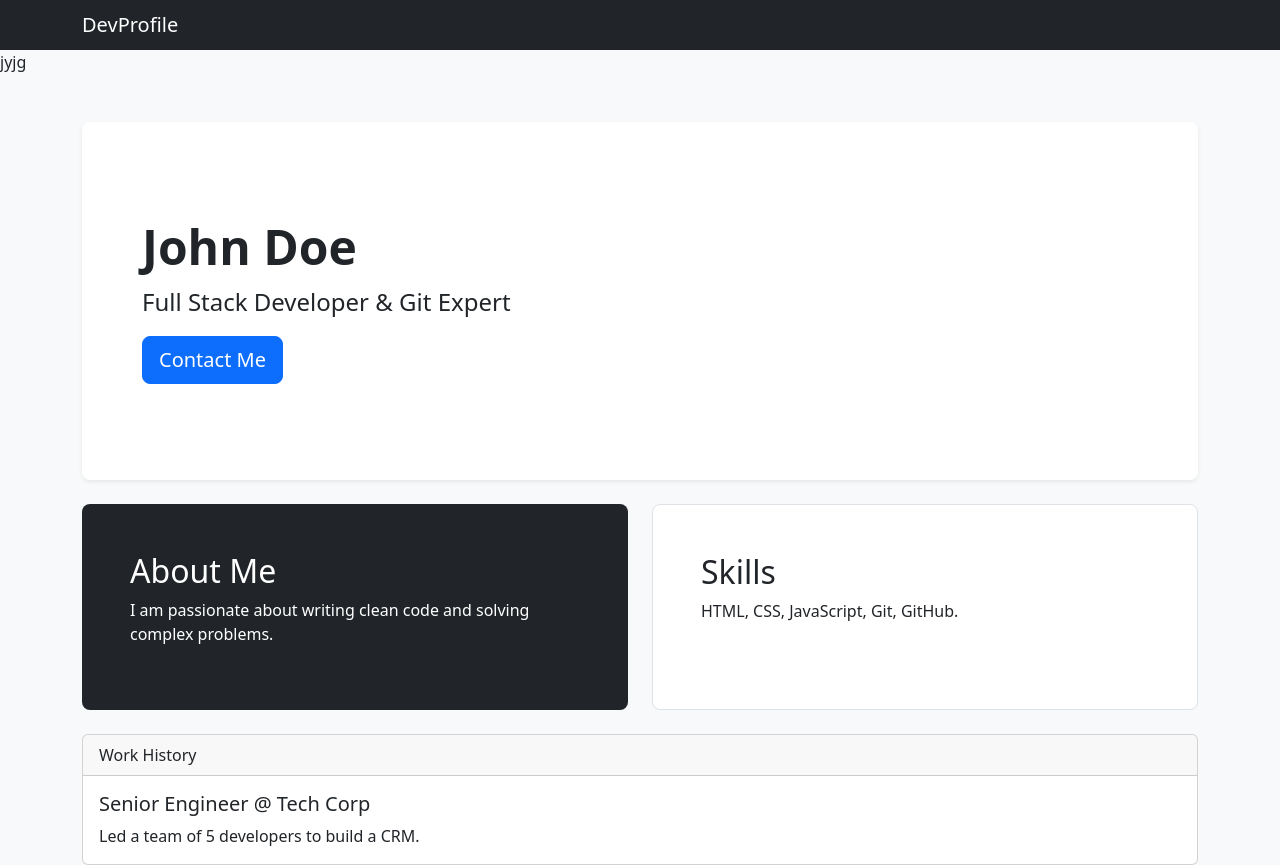
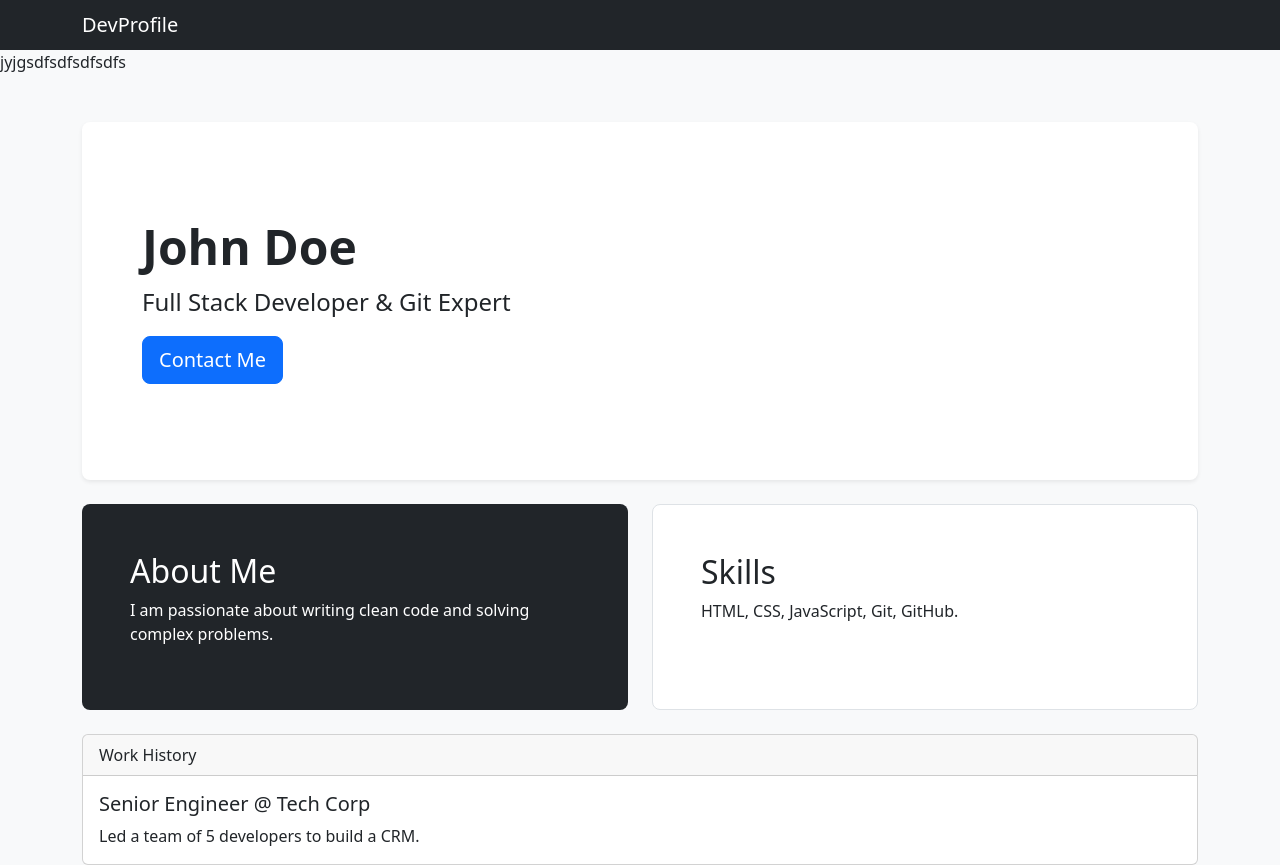
Before and after one commit to abhinavdev04/abhinav-resume, a plain HTML site: page index.html in a window 1280 px wide. Drawn offline with nearby package versions, Linux system fonts and the light colour scheme.

Commit message:
Update index.html
added kbdjd

```diff
--- a/index.html
+++ b/index.html
@@ -15,7 +15,7 @@
         <span class="navbar-brand mb-0 h1">DevProfile</span>
       </div>
     </nav>
-jyjg
+jyjgsdfsdfsdfsdfs
     <div class="container mt-5">
 
           <div class="p-5 mb-4 bg-white rounded-3 shadow-sm">
```
